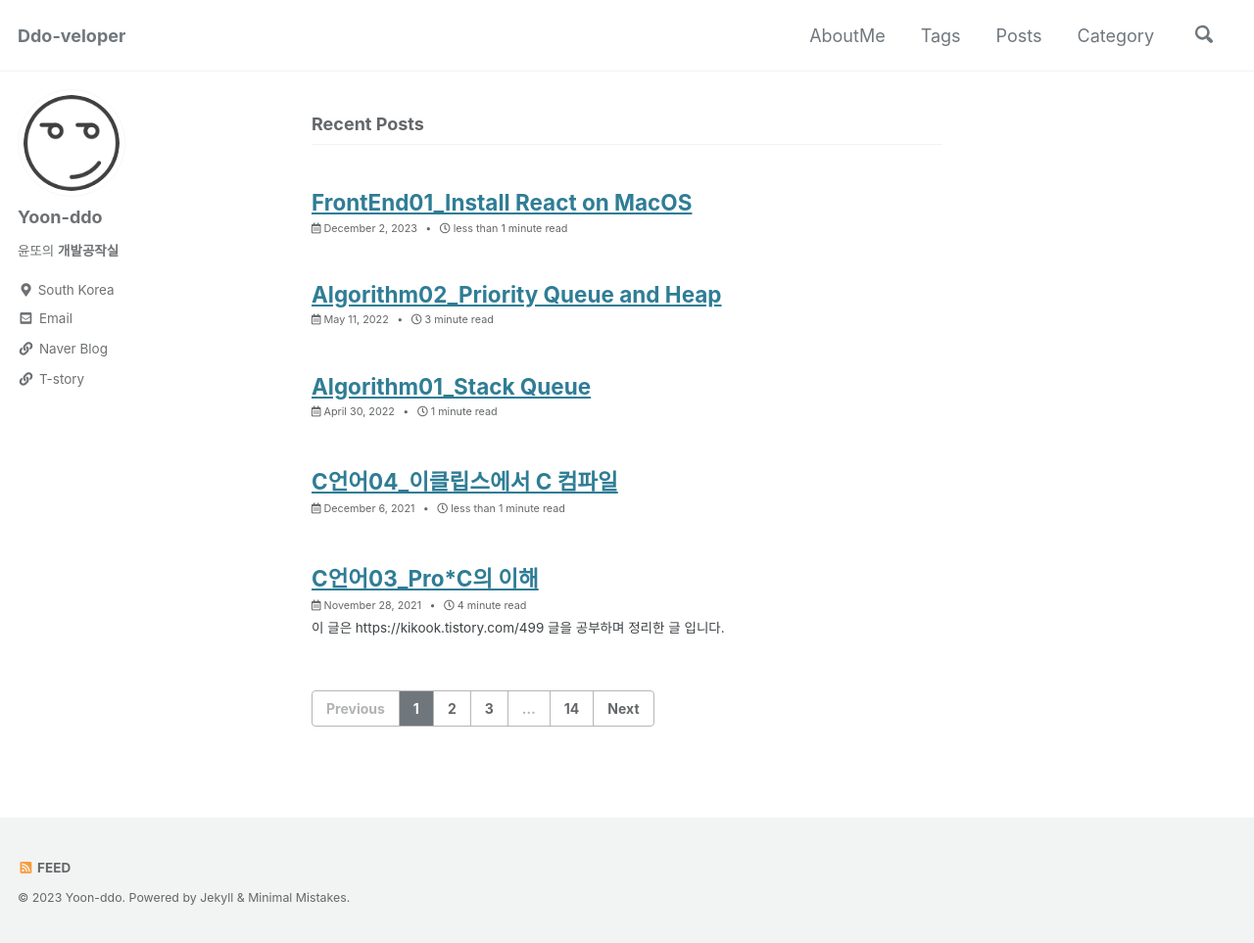
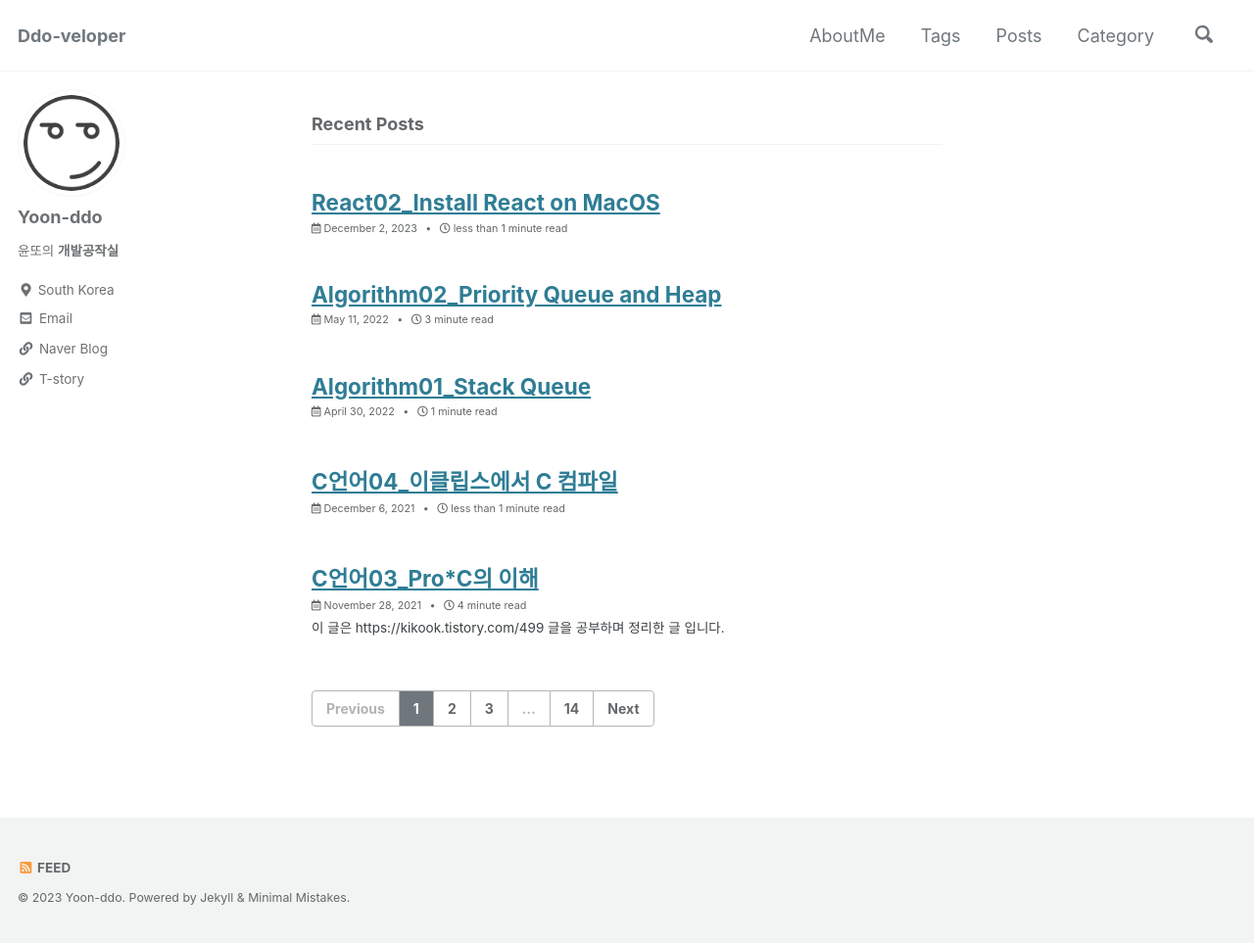
Before and after one commit to Yoon-ddo/Yoon-ddo.github.io, a Jekyll site: the page built from index.html, in a window 1280 px wide and 963 px high. Shown: the whole window at 98% size. Built offline with Jekyll 4.4.1, drawn with Linux system fonts in a browser that asks for light colours; cached includes are drawn as plain includes; the list of posts is cut into pages by our own code.

Commit message:
Update and rename 2023-12-02-FrontEnd01_Install React on MacOS.md to 2023-12-02-React01_Install React on MacOS.md

```diff
--- a/_posts/2023-12-02-FrontEnd01_Install React on MacOS.md
+++ b/_posts/2023-12-02-React01_Install React on MacOS.md
@@ -1,5 +1,5 @@
 ---
-title: FrontEnd01_Install React on MacOS
+title: React02_Install React on MacOS
 toc: true
 toc_sticky: true
 toc_label: "Contents of Page"
@@ -17,11 +17,7 @@ tags:
 
 ## 1. Download Node.js
 
-<br>
-
 <https://nodejs.org/en/>
-
-<br>
 
 I installed the latest version of the Node.js, but that was unmatched with my npm.
 
@@ -29,11 +25,7 @@ I installed the latest version of the Node.js, but that was unmatched with my np
 
 ## 2. Download VScode
 
-<br>
-
 <https://code.visualstudio.com/download>
-
-<br>
 
 Let me show you how I solved the problem.
 
@@ -74,8 +66,6 @@ npm run start
 
 ## 4. Finish
 
-<br>
-
 If the screen below turns on the chrome something like that, It is the end of the install React!
 
 <br>
```
